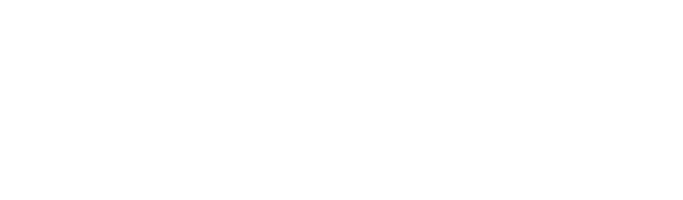
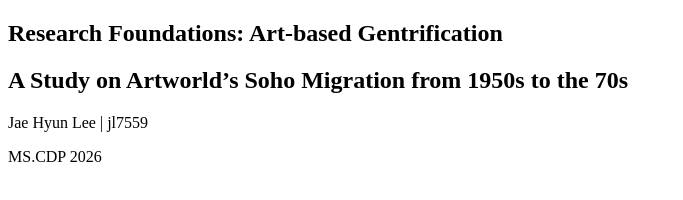
Before and after one commit to essentiallee/ARCHA4144_Research_Foundations, a plain HTML site: page index.html in a window 1280 px wide. Shown: the whole page, without its empty margins (0-683 px from the left). Drawn offline with Linux system fonts and the light colour scheme.

Commit message:
Update index.html

```diff
--- a/index.html
+++ b/index.html
@@ -6,6 +6,25 @@
     <title>Research Foundations: Art-based Gentrification</title>
 </head>
 <body>
+    <main>
+        <section class="chapter-opening title-page" aria-labelledby="page-title">
+            <div class="container title-page__inner">
+                <h1 id="page-title" class="display-lg title-page__title">
+                    Research Foundations: Art-based Gentrification
+                </h1>
 
+                <div class="title-page__details">
+                    <h2 class="heading-3 title-page__subtitle">
+                        A Study on Artworld’s Soho Migration from 1950s to the 70s
+                    </h2>
+
+                    <div class="metadata title-page__credit">
+                        <p>Jae Hyun Lee | jl7559</p>
+                        <p>MS.CDP 2026</p>
+                    </div>
+                </div>
+            </div>
+        </section>
+    </main>
 </body>
 </html>
```
